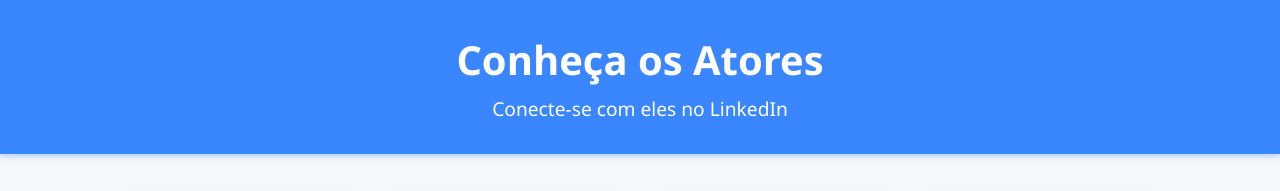
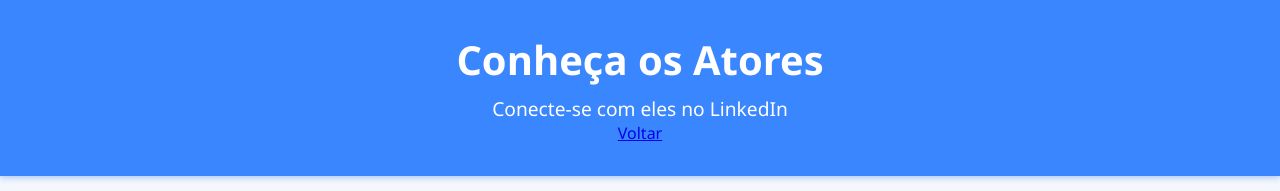
Before and after one commit to CaboFernando/AS64C-N14, a plain HTML site: page docs/atores.html in a window 1280 px wide. Shown: the top 191 px of the page. Drawn offline with Linux system fonts and the light colour scheme.

Commit message:
Update atores.html

```diff
--- a/docs/atores.html
+++ b/docs/atores.html
@@ -11,6 +11,9 @@
   <header>
     <h1>Conheça os Atores</h1>
     <p>Conecte-se com eles no LinkedIn</p>
+  <div class="buttons">
+    <a href="index.html" class="btn">Voltar</a>
+  </div>
   </header>
 
 
```
